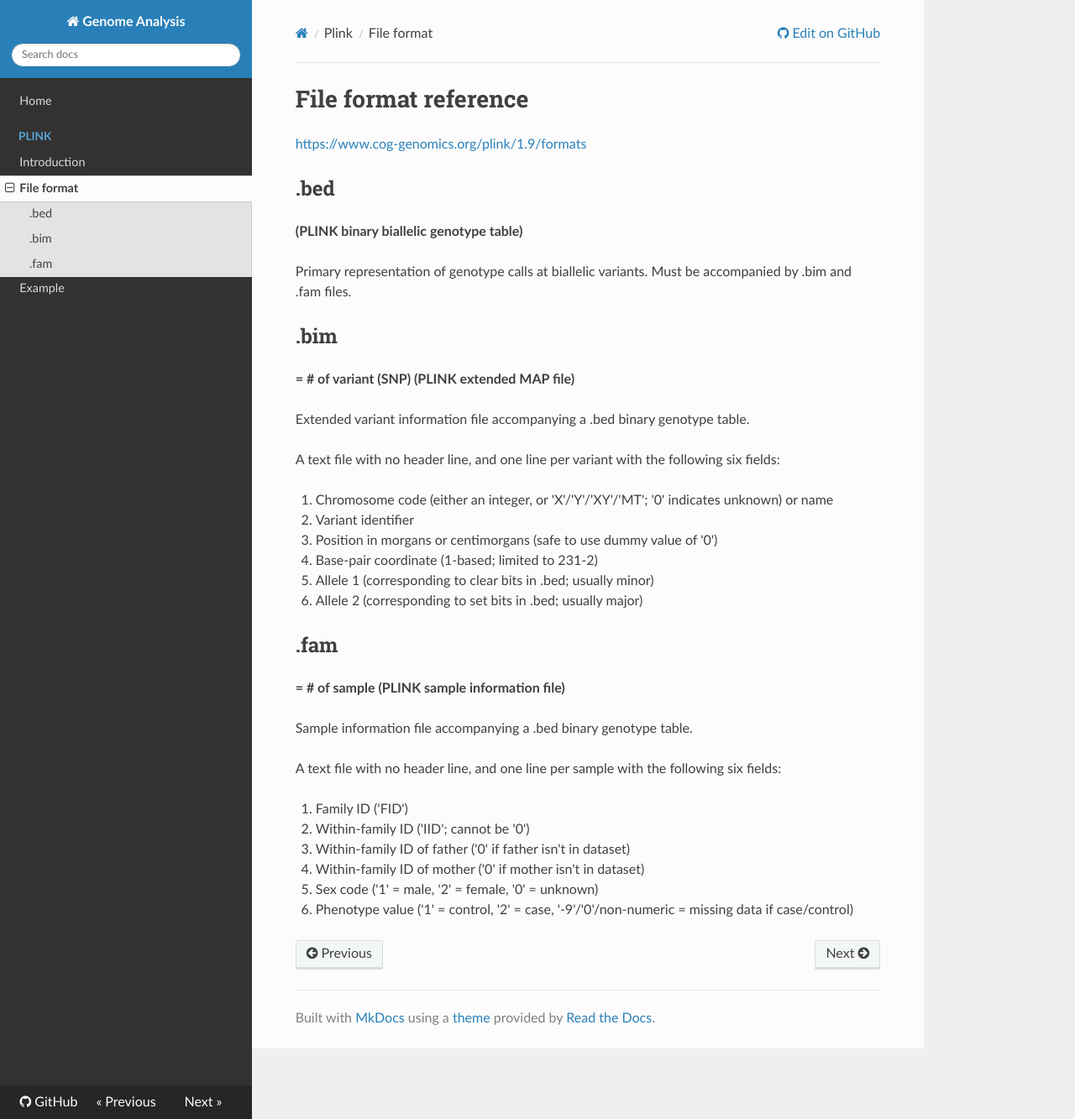
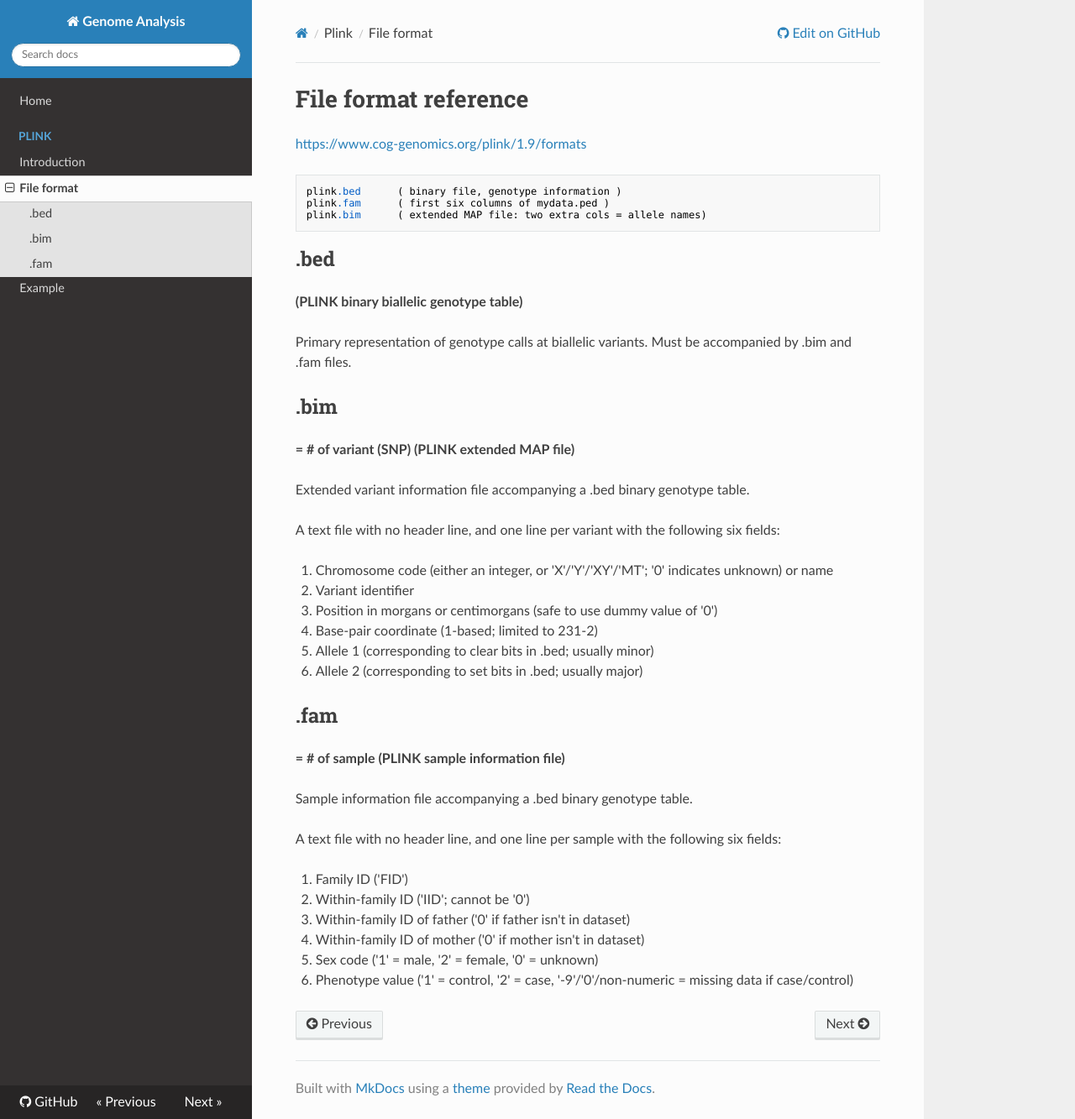
Before and after one commit to WonyoungCho/plink, an MkDocs documentation site: the page built from docs/plink_fmt.md, in a window 1280 px wide and 1333 px high. Shown: the whole window at 84% size. Built offline with MkDocs 1.6.1, drawn with Linux system fonts in a browser that asks for light colours; nearby versions of some CDN libraries; old or Windows-style settings are respelled for this version of MkDocs.

Commit message:
Update plink_fmt.md

````diff
--- a/docs/plink_fmt.md
+++ b/docs/plink_fmt.md
@@ -1,6 +1,13 @@
 
 # File format reference
 <a href="https://www.cog-genomics.org/plink/1.9/formats" target="_blank"> https://www.cog-genomics.org/plink/1.9/formats </a>
+
+
+```
+plink.bed      ( binary file, genotype information )
+plink.fam      ( first six columns of mydata.ped )
+plink.bim      ( extended MAP file: two extra cols = allele names)
+```
 
 ## .bed
 **(PLINK binary biallelic genotype table)**
````
